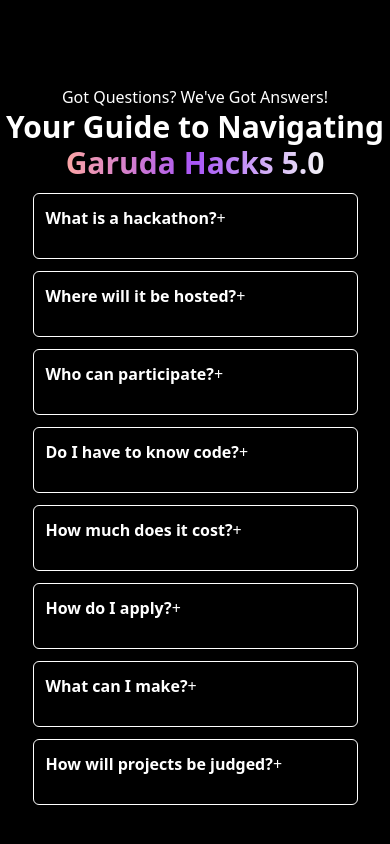
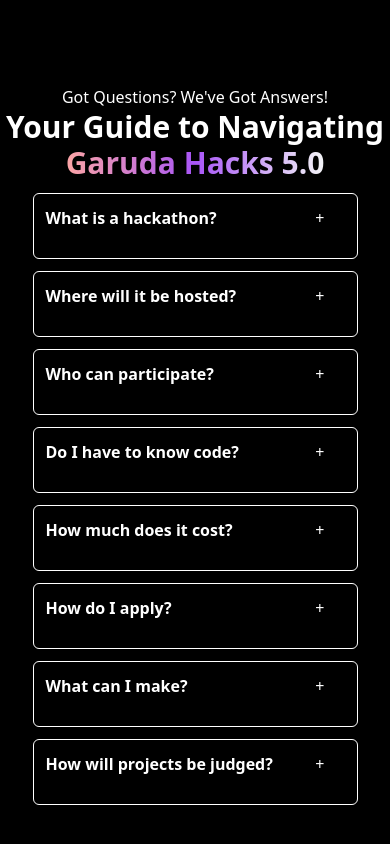
Before and after one commit to AAK05/GH5-Test, a Next.js app: page / in a window 390 px wide. Shown: the part 3175-4019 px from the top of the page. Built offline with nearby package versions, Linux system fonts and the light colour scheme.

Commit message:
Fixed accordion button issue on mobile

```diff
--- a/src/app/components/Accordion.tsx
+++ b/src/app/components/Accordion.tsx
@@ -11,8 +11,8 @@
 const Accordion = ({title, answer}: AccordionProps) => {
     const [accordionOpen, setAccordionOpen] = useState(false);
     return (
-    <div>
-        <button onClick={() => setAccordionOpen(!accordionOpen)} className="w-max lg:w-[1000px] flex justify-between">
+    <div className="w-full h-full">
+        <button onClick={() => setAccordionOpen(!accordionOpen)} className="w-full h-full lg:w-[1000px] flex justify-between pr-8">
             <span className="text-white font-bold">{title}</span>
             {accordionOpen ? <span className="text-white">-</span> : <span className="text-white">+</span>}
         </button>
```
